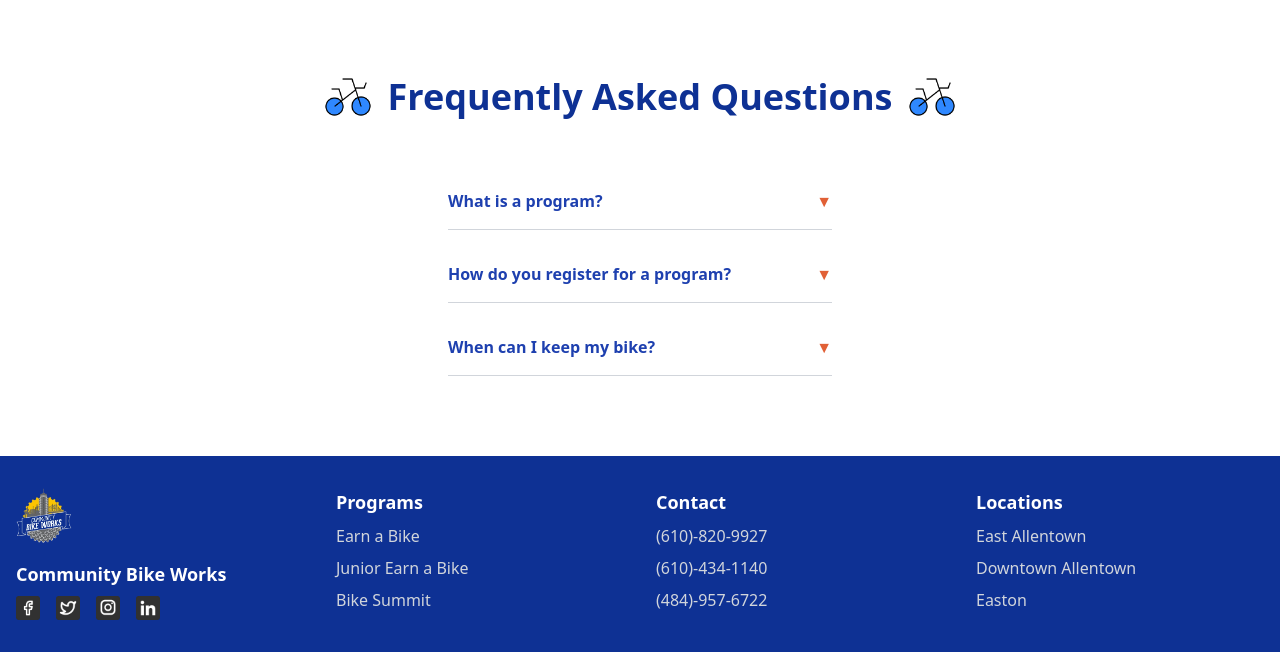
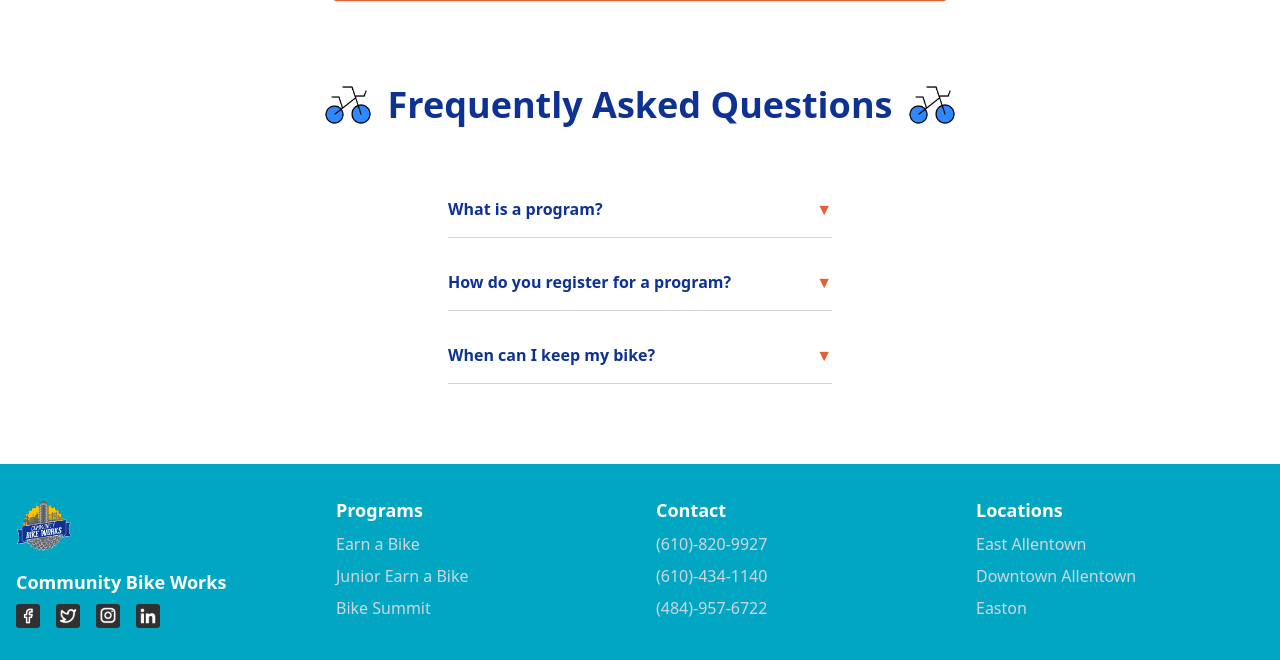
Before and after one commit to wisdomcookie/cbw-blue, a Django app: page /programs/ in a window 1280 px wide. Shown: the part 2043-2703 px from the top of the page. Run offline with Django 5.2, Linux system fonts and the light colour scheme; some libraries are stand-ins or nearby versions.

Commit message:
Change navbar and footer to lighter blue

```diff
--- a/main/templates/main/base.html
+++ b/main/templates/main/base.html
@@ -55,7 +55,7 @@
          class="absolute inset-0 w-full h-24 object-cover opacity-50 z-20"
          alt="Navbar Background"> {% endcomment %}
 
-    <nav class="bg-blue-dark text-white text-2xl py-4 z-10 overflow-visible fixed top-0 w-full">
+    <nav class="bg-blue-light text-white text-2xl py-4 z-10 overflow-visible fixed top-0 w-full">
         <div class="max-w-7xl mx-auto px-4 flex justify-between items-center">
             <div class="relative -mb-24">
                 <a href="{% url 'home' %}">
@@ -117,12 +117,12 @@
 
     {% comment %} </div> {% endcomment %}
 
-    <div class="mx-auto mt-20 pt-10">
+    <div class="mx-auto mt-20 pt-12">
         {% block content %}{% endblock %}
     </div>
 
 
-    <footer class="bg-blue-dark text-white py-8">
+    <footer class="bg-blue-light text-white py-8">
         <div class="max-w-7xl mx-auto px-4 grid grid-cols-1 md:grid-cols-4 gap-8 text-center md:text-left">
 
           <div>
--- a/main/templates/main/contact.html
+++ b/main/templates/main/contact.html
@@ -4,7 +4,7 @@
 {% block title %}Contact Us{% endblock %}
 
 {% block content %}
-<div class="bg-blue-light text-center py-10">
+<div class="bg-blue-dark text-center py-10">
     <h1 class="text-5xl font-extrabold text-white">Contact Us</h1>
 </div>
 
--- a/main/templates/main/home.html
+++ b/main/templates/main/home.html
@@ -11,7 +11,7 @@
     <img src={% static "images/urban-landscape.png" %} alt="Full Width Image" class="w-full h-auto">
 </div> {% endcomment %}
 
-<div class="bg-blue-light text-center py-10">
+<div class="bg-blue-dark text-center py-10">
     <h1 class="text-4xl font-bold text-center text-white">Community Bike Works Celebrates 30 Years!</h1>
     <h2 class="mt-4 text-3xl italic text-center text-white">Teaching life lessons through bicycles...</h2>
 </div>
--- a/main/templates/main/programs.html
+++ b/main/templates/main/programs.html
@@ -113,7 +113,7 @@
 
     <div class="w-1/2 mx-auto mt-8 space-y-4 pb-20">
         <div class="border-b border-gray-300">
-          <button onclick="toggleAnswer(1)" class="flex justify-between items-center w-full py-4 text-blue-800 font-semibold">
+          <button onclick="toggleAnswer(1)" class="flex justify-between items-center w-full py-4 text-blue-dark font-semibold">
             What is a program?
             <span class="text-orange">&#x25BC;</span>
           </button>
@@ -123,7 +123,7 @@
         </div>
 
         <div class="border-b border-gray-300">
-          <button onclick="toggleAnswer(2)" class="flex justify-between items-center w-full py-4 text-blue-800 font-semibold">
+          <button onclick="toggleAnswer(2)" class="flex justify-between items-center w-full py-4 text-blue-dark font-semibold">
             How do you register for a program?
             <span class="text-orange">&#x25BC;</span>
           </button>
@@ -133,7 +133,7 @@
         </div>
 
         <div class="border-b border-gray-300">
-          <button onclick="toggleAnswer(3)" class="flex justify-between items-center w-full py-4 text-blue-800 font-semibold">
+          <button onclick="toggleAnswer(3)" class="flex justify-between items-center w-full py-4 text-blue-dark font-semibold">
             When can I keep my bike?
             <span class="text-orange">&#x25BC;</span>
           </button>
--- a/main/templates/main/shops/base-shop.html
+++ b/main/templates/main/shops/base-shop.html
@@ -7,7 +7,7 @@
 
 {% block content %}
 
-<div class="bg-blue-light text-center py-10">
+<div class="bg-blue-dark text-center py-10">
     <h1 class="text-4xl font-bold text-center text-white">{% block park_name %}Park Name{% endblock %}</h1>
 </div>
 
```
